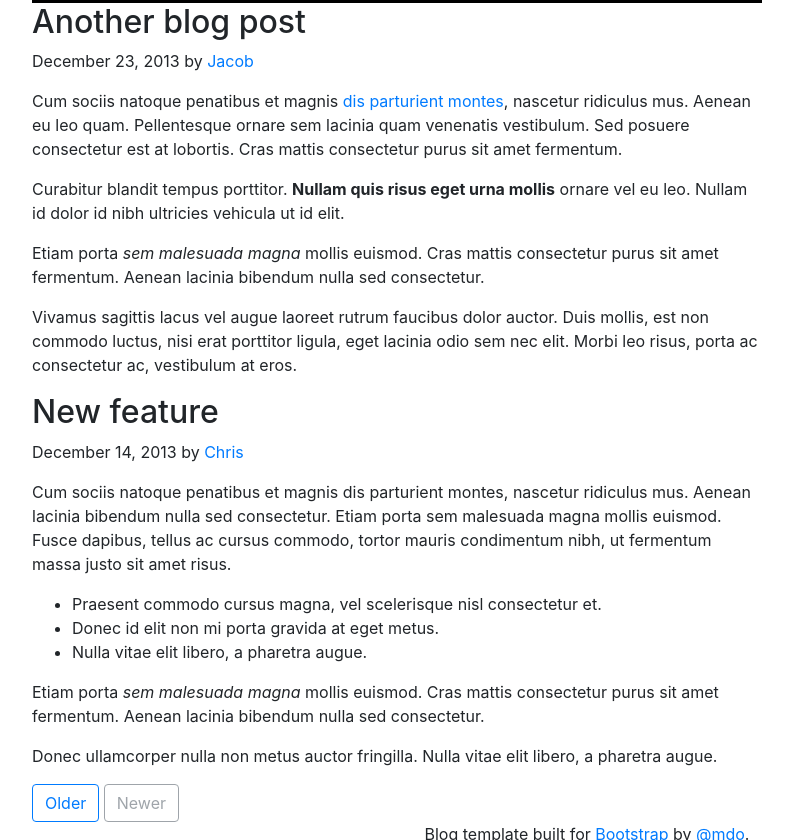
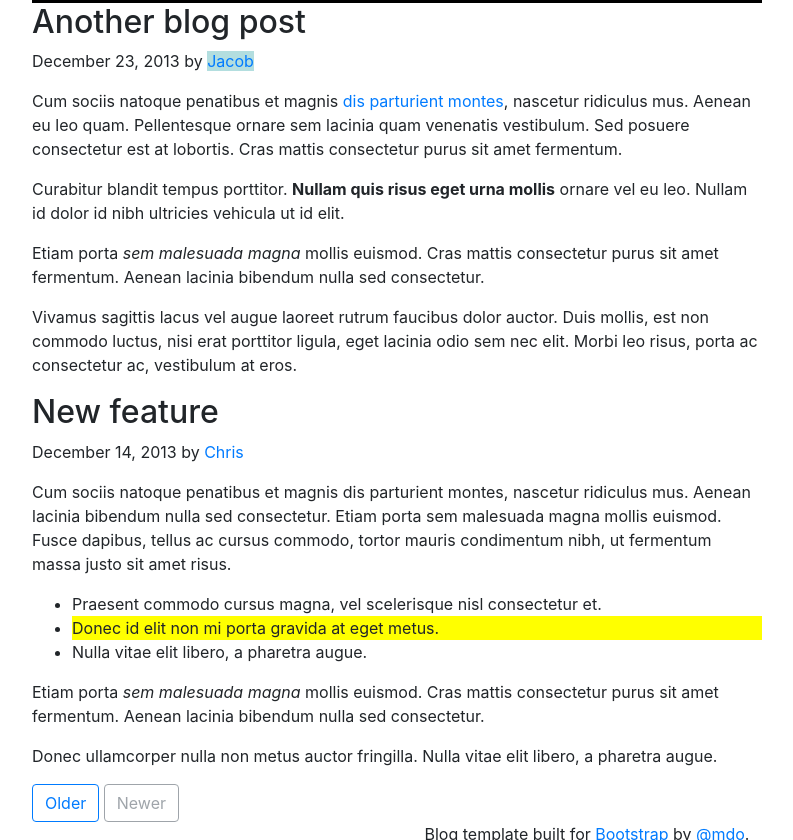
Before and after one commit to harika-ko/Epicode_U2_D2, a plain HTML site: page index.html in a window 1280 px wide. Shown: the part 2019-2859 px from the top of the page, without its empty margins (53-846 px from the left). Drawn offline with nearby package versions, Linux system fonts and the light colour scheme.

Commit message:
Solved Exercises 7-9

```diff
--- a/style.css
+++ b/style.css
@@ -58,3 +58,21 @@ nav>span {
 .nav span:nth-child(2n) {
     border: 3px solid blue;
 }
+
+/*7.Write a selector to target all the <li> into the first ordered-list in the sidebar ( Archives )*/
+
+.mb-0 li a {
+    color: darkorange;
+}
+
+/*8.Write a selector to target the second blog-post author*/
+
+.blog-post:nth-of-type(2) .blog-post-meta a {
+    background-color: rgb(179, 222, 223);
+}
+
+/*9.Write a selector to target the second <li> in the third blog-post unordered-list*/
+
+.blog-post:nth-of-type(3) ul li:nth-child(2) {
+    background-color: yellow;
+}
```
